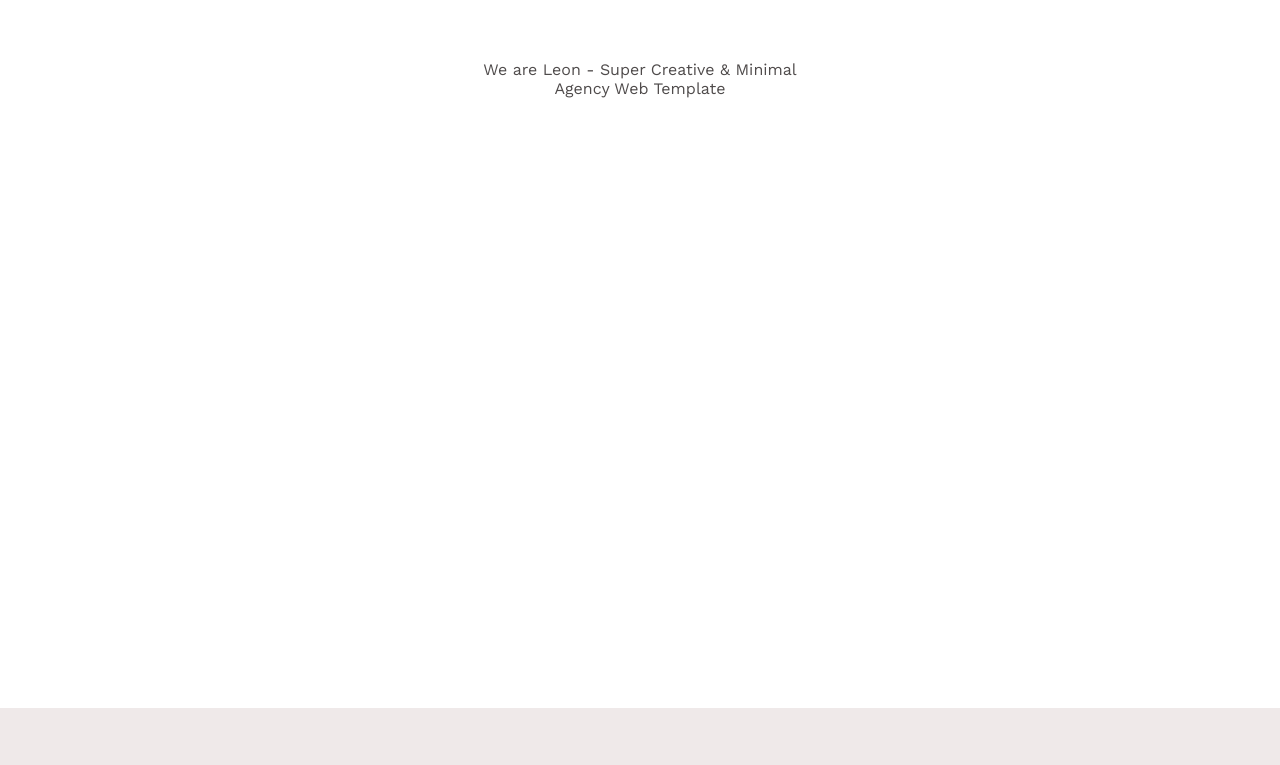
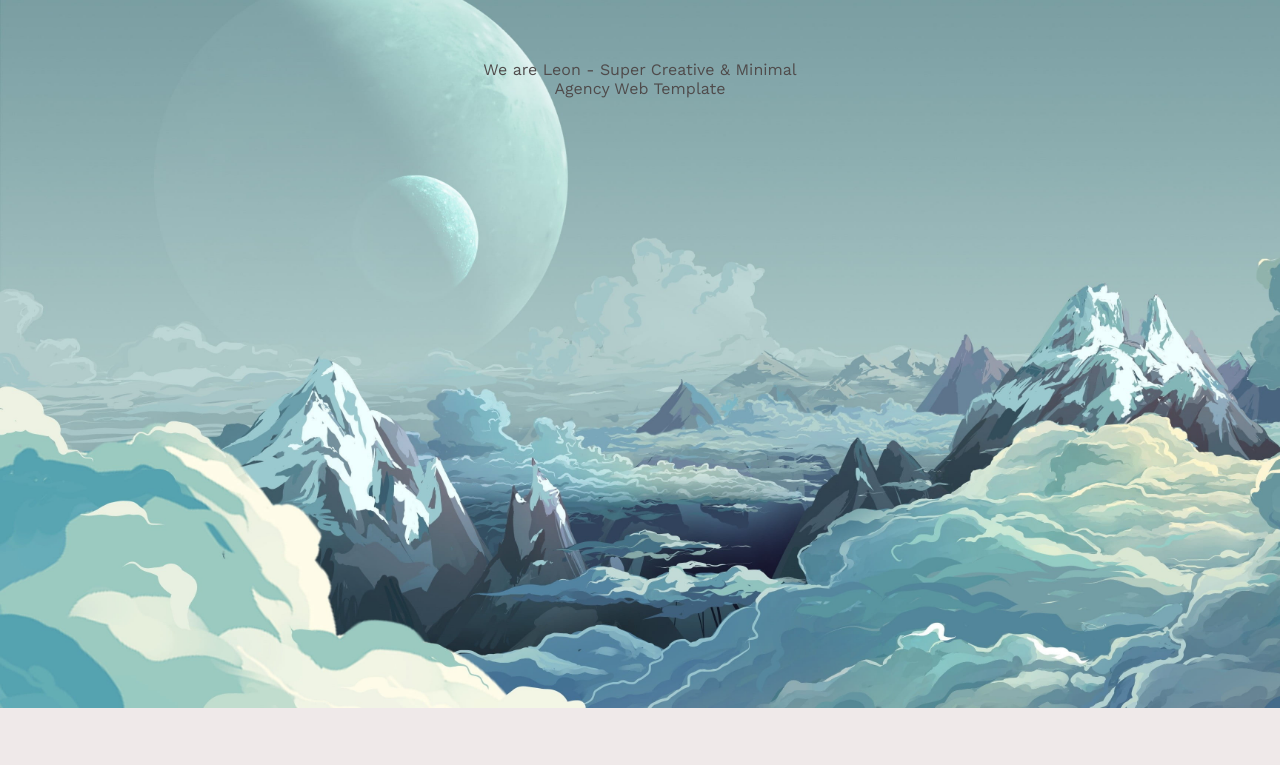
Before and after one commit to Josef8852/HTML-CSS-Template-1, a plain HTML site: page index.html in a window 1280 px wide. Shown: the part 158-923 px from the top of the page. Drawn offline with nearby package versions, Linux system fonts and the light colour scheme; the site is published under a folder, as on GitHub Pages, so addresses that start at the root find nothing; files whose address does not match are found by name.

Commit message:
Update style.css

```diff
--- a/CSS/style.css
+++ b/CSS/style.css
@@ -127,7 +127,7 @@ padding-left:25px ;
   text-align: center;
   align-items: center;
   color: rgb(79, 75, 75);
-  background-image: url(/images/wallpaperflare.com_wallpaper\ \(1\).jpg);
+  background-image: url(images/wallpaperflare.com_wallpaper\ \(1\).jpg);
   background-size:cover ;
   max-width: 100%;
 }
```
